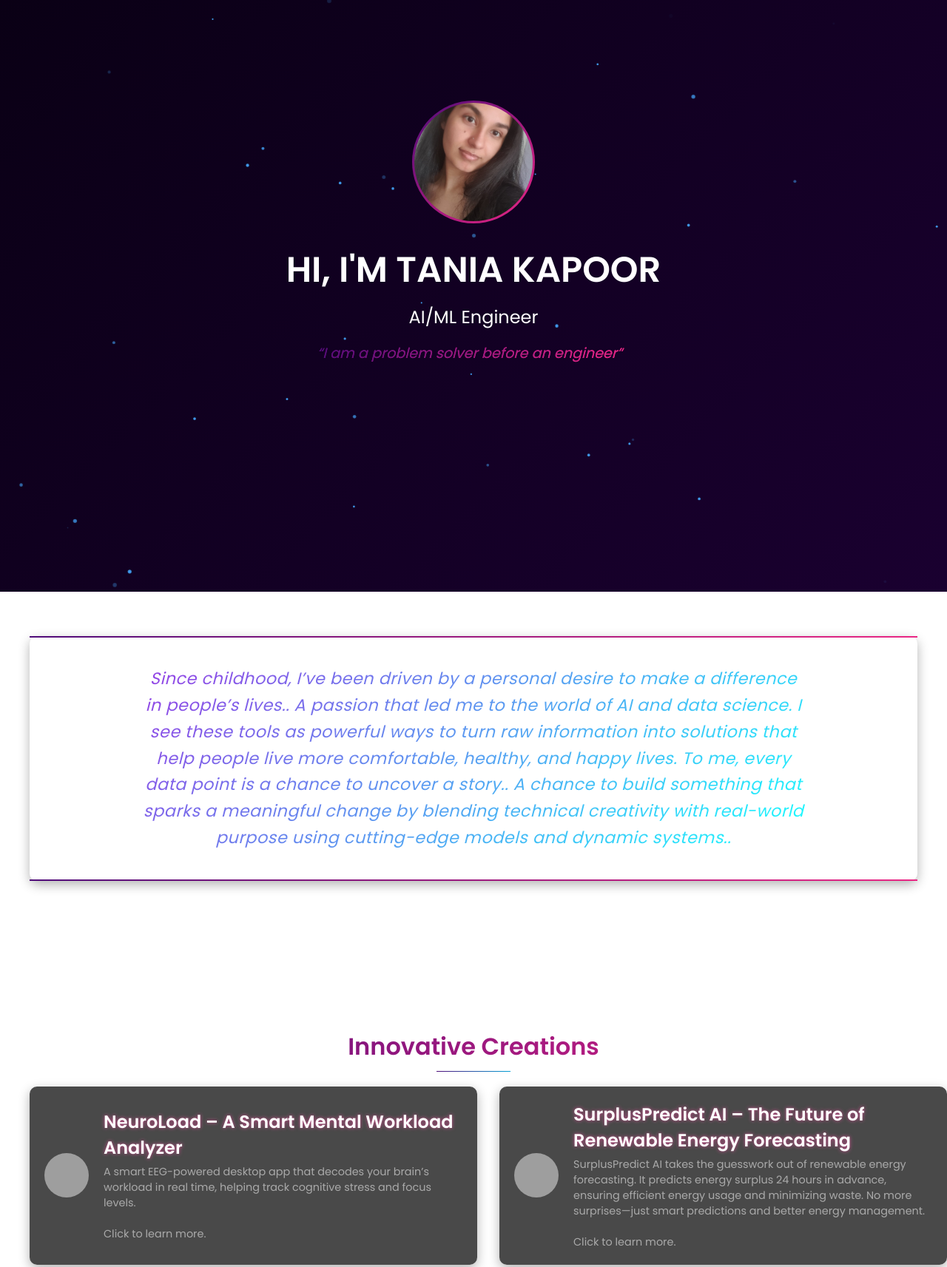
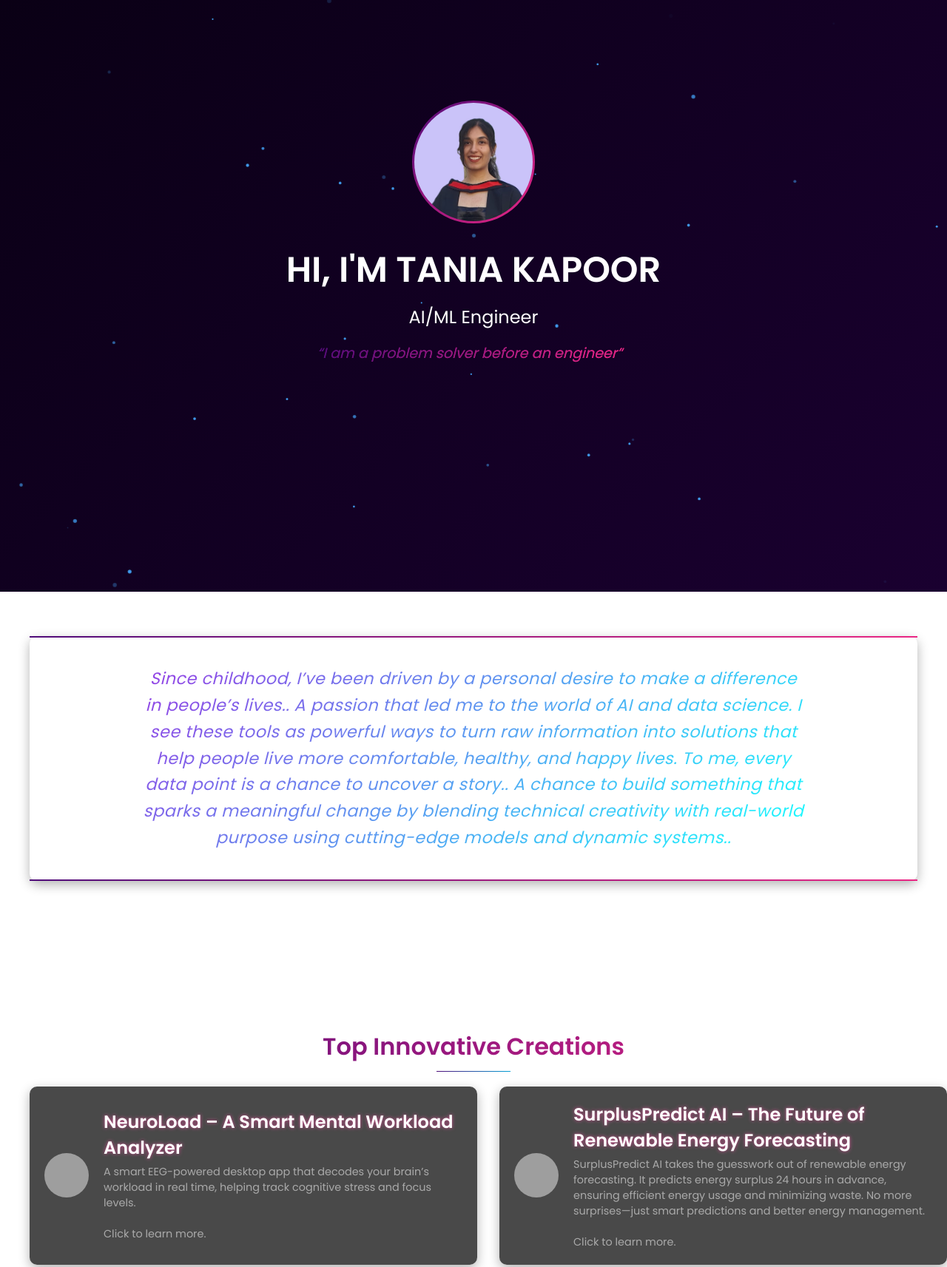
Before and after one commit to taniakapoor98/Portfolio, a plain HTML site: page index.html in a window 1280 px wide. Shown: the top 1713 px of the page at 74% size. Drawn offline with Linux system fonts and the light colour scheme; grey boxes are pictures that could not be loaded; animation ran at ten frames a second.

Commit message:
Update index.html

```diff
--- a/index.html
+++ b/index.html
@@ -603,7 +603,7 @@ strong  {
 
     <header>
         <div class="content">
-           <img src="pic.jpg" alt="Profile Picture" class="profile-pic">
+           <img src="pic2.jpg" alt="Profile Picture" class="profile-pic">
             <h1>Hi, I'm Tania Kapoor</h1>
             <p id="role-text">AI/ML Engineer | Data Scientist</p>
             <p id="header-quote" class="header-quote">
@@ -618,7 +618,7 @@ strong  {
         </section>
 
         <section id="projects">
-            <h2>Innovative Creations</h2>
+            <h2>Top Innovative Creations</h2>
             <div class="projects-grid">
                 <div class="project" data-modal="modal1">
                     <img src="https://media3.giphy.com/media/v1.Y2lkPTc5MGI3NjExMTJidXM3YmJyZWZkOXJmNnhlcHFxaDk4bzNldXliand0OGx1NjM2aCZlcD12MV9pbnRlcm5hbF9naWZfYnlfaWQmY3Q9Zw/D8KpfyMWk53FK/giphy.gif" alt="Analytics Dashboard" class="project-img">
```
